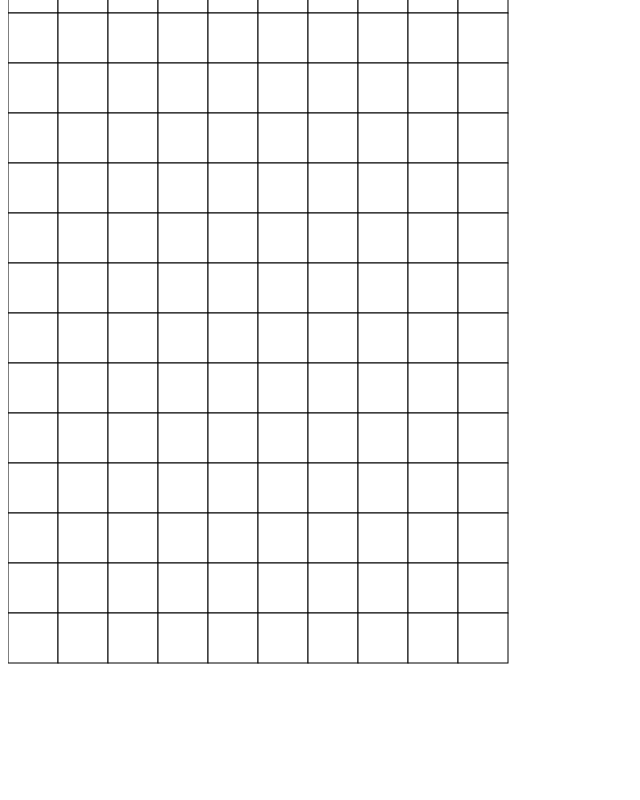
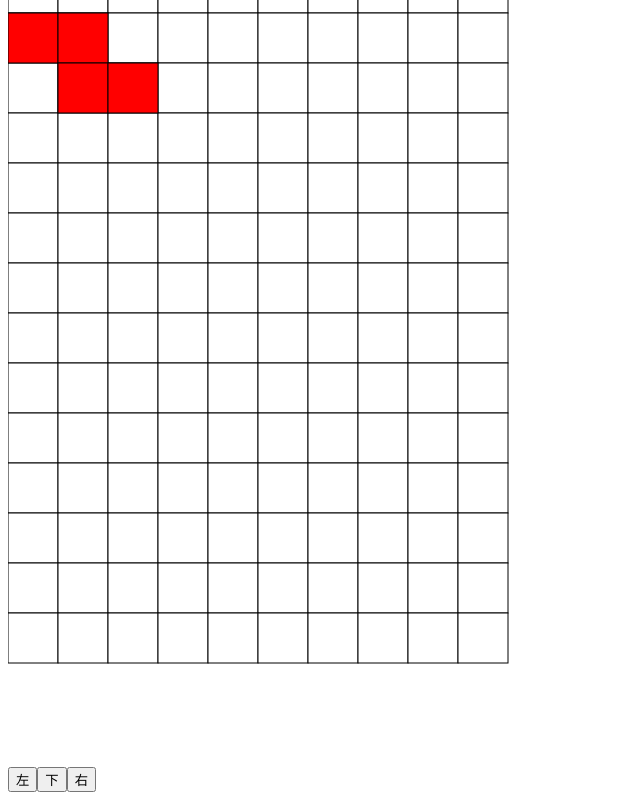
Before and after one commit to wemmaling/Tetris, a React app: page / in a window 1280 px wide. Shown: the part 345-1145 px from the top of the page, without its empty margins (0-640 px from the left). Before the commit the page ends 1120 px from the top, so only its background shows below. Built offline with nearby package versions, Linux system fonts and the light colour scheme.

Commit message:
1、在store中放置静态地图和动态物块的信息 2、完成物块的自动下落以及手动按钮控制的左右下移动

```diff
--- a/app/TetrisMap.jsx
+++ b/app/TetrisMap.jsx
@@ -7,23 +7,22 @@ import { colorMap } from 'resource'
 
 
 function mapStateToProps(state, ownProps) {
-  console.log(state.toJS())
   return state.toObject()
 }
 
 class TetrisMap extends React.Component {
-  componentDidMount() {
-    this.props.dispatch({ type: A.COMPUTE_MAP, tetrisMap: this.props.tetrisMap, row: 2, col: 2, colorName: 'R' })
+  moveTetromino = (dx, dy) => {
+    this.props.dispatch({ type: A.MOVE_TETROMINO, dx, dy })
   }
 
-  // todo 在(row, col)=(2,2)的位置画某个颜色的图形，怎样更新地图
-
-
   render() {
-    const { tetrisMap } = this.props
-    console.log(colorMap)
+    const { tetrisMap, curTetromino } = this.props
+    const { color, delta } = colorMap.get(curTetromino.get('type'))
+    const tRow = curTetromino.get('x')
+    const tCol = curTetromino.get('y')
 
     return (
+      <div>
         <svg width="100%"
              height="1100px"> /* 1、为什么在这里不设置width和height的话，内部元素无法直接撑起父元素的高度 2、设置height="100%"为什么不起作用 */
           {tetrisMap.map((s, row) =>
@@ -37,7 +36,20 @@ class TetrisMap extends React.Component {
               })}
             </g>
           )}
+          <g>
+            {delta.map((every, index) => {
+              const { x, y } = indexToCoordinate(tRow + every[0], tCol + every[1])
+              return (
+                <Cell key={index} x={x} y={y} fill={color} />
+              )
+            })}
+          </g>
         </svg>
+        {/*todo 按钮变成键盘控制*/}
+        <button onClick={() => this.moveTetromino(0, -1)}>左</button>
+        <button onClick={() => this.moveTetromino(1, 0)}>下</button>
+        <button onClick={() => this.moveTetromino(0, 1)}>右</button>
+      </div>
     )
   }
 }
--- a/app/action.js
+++ b/app/action.js
@@ -1,2 +1,3 @@
-export const COMPUTE_MAP = 'COMPUTE_MAP'
 export const UPDATE_MAP = 'UPDATA_MAP'
+export const MOVE_TETROMINO = 'MOVE_TETROMINO'
+export const UPDATE_TETROMINO = 'UPDATE_TETROMINO'
--- a/app/reducer.js
+++ b/app/reducer.js
@@ -1,37 +1,23 @@
-import { List, Map } from 'immutable'
+import { Map, Repeat } from 'immutable'
 import * as A from 'action'
 
 const initialState = Map({
-  tetrisMap: List([
-    List(["X", "X", "X", "X", "X", "X", "X", "X", "X", "X"]),
-    List(["X", "X", "X", "X", "X", "X", "X", "X", "X", "X"]),
-    List(["X", "X", "X", "X", "X", "X", "X", "X", "X", "X"]),
-    List(["X", "X", "X", "X", "X", "X", "X", "X", "X", "X"]),
-    List(["X", "X", "X", "X", "X", "X", "X", "X", "X", "X"]),
-    List(["X", "X", "X", "X", "X", "X", "X", "X", "X", "X"]),
-    List(["X", "X", "X", "X", "X", "X", "X", "X", "X", "X"]),
-    List(["X", "X", "X", "X", "X", "X", "X", "X", "X", "X"]),
-    List(["X", "X", "X", "X", "X", "X", "X", "X", "X", "X"]),
-    List(["X", "X", "X", "X", "X", "X", "X", "X", "X", "X"]),
-    List(["X", "X", "X", "X", "X", "X", "X", "X", "X", "X"]),
-    List(["X", "X", "X", "X", "X", "X", "X", "X", "X", "X"]),
-    List(["X", "X", "X", "X", "X", "X", "X", "X", "X", "X"]),
-    List(["X", "X", "X", "X", "X", "X", "X", "X", "X", "X"]),
-    List(["X", "X", "X", "X", "X", "X", "X", "X", "X", "X"]),
-    List(["X", "X", "X", "X", "X", "X", "X", "X", "X", "X"]),
-    List(["X", "X", "X", "X", "X", "X", "X", "X", "X", "X"]),
-    List(["X", "X", "X", "X", "X", "X", "X", "X", "X", "X"]),
-    List(["X", "X", "X", "X", "X", "X", "X", "X", "X", "X"]),
-    List(["X", "X", "X", "X", "X", "X", "X", "X", "X", "X"]),
-  ]),
+  // 当前存储的背景数据结构
+  tetrisMap: Repeat(Repeat("X", 10), 20),
+  // 正在下落的tetromino类型以及当前坐标
+  curTetromino: Map({ type: 'Z', x: 0, y: 0 }),
+  // curCoordinate: Map({ x: 0, y: 0 }),
 })
 
 export default function updateMap(state = initialState, action) {
   if (action.type === A.UPDATE_MAP) {
     const { newMap } = action
     return state.set('tetrisMap', newMap)
-    // todo 更新地图
-  } else {
+  } else if (action.type === A.UPDATE_TETROMINO) {
+    const { curTetromino } = action
+    return state.set('curTetromino', curTetromino)
+  }
+  else {
     return state
   }
 }
--- a/app/resource.js
+++ b/app/resource.js
@@ -2,11 +2,11 @@ import { Map } from "immutable"
 
 export const colorMap = Map({
   'X': { color: 'white', delta: [] },
-  'R': { color: '#FF0000', delta: [[0, 0], [0, 1], [1, 1], [1, 2]] },
-  'B': { color: '#0000FF', delta: [[0, 0], [1, 0], [1, 1], [1, 2]] },
-  'G': { color: '#00FF00', delta: [[0, 0], [0, 1], [1, -1], [1, 0]] },
-  'Y': { color: '#FFFF00', delta: [[0, 0], [0, 1], [1, 0], [1, 1]] },
-  'O': { color: '#FF9900', delta: [[0, 0], [1, -2], [1, -1], [1, 0]] },
-  'P': { color: '#9900FF', delta: [[0, 0], [1, -1], [1, 0], [1, 1]] },
-  'T': { color: '#00FFFF', delta: [[0, 0], [0, 1], [0, 2], [0, 3]] },
+  'Z': { color: '#FF0000', delta: [[0, 0], [0, 1], [1, 1], [1, 2]] },
+  'J': { color: '#0000FF', delta: [[0, 0], [1, 0], [1, 1], [1, 2]] },
+  'S': { color: '#00FF00', delta: [[0, 0], [0, 1], [1, -1], [1, 0]] },
+  'O': { color: '#FFFF00', delta: [[0, 0], [0, 1], [1, 0], [1, 1]] },
+  'L': { color: '#FF9900', delta: [[0, 0], [1, -2], [1, -1], [1, 0]] },
+  'T': { color: '#9900FF', delta: [[0, 0], [1, -1], [1, 0], [1, 1]] },
+  'I': { color: '#00FFFF', delta: [[0, 0], [0, 1], [0, 2], [0, 3]] },
 })
--- a/app/saga.js
+++ b/app/saga.js
@@ -1,23 +1,32 @@
-import { put, takeEvery, } from 'redux-saga/effects'
-import * as A from 'app/action'
-import { colorMap } from './resource'
+import { put, fork, takeEvery, select } from 'redux-saga/effects'
+import { delay } from 'redux-saga'
+import { Map } from 'immutable'
+import * as A from './action'
 
 export default function* rootSaga() {
-  //todo 添加saga
-  yield takeEvery(A.COMPUTE_MAP, updateMap)
-
+  yield takeEvery(A.MOVE_TETROMINO, moveTetromino)
+  yield fork(dropTetrominoLoop)
 }
 
-function* updateMap({ tetrisMap, row, col, colorName }) {
-  const { delta } = colorMap.get(colorName)
-  let newMap = tetrisMap
-  for (let i = 0; i < 4; i++) {
-    const dx = delta[i][0]
-    const dy = delta[i][1]
-    newMap = newMap.update(row + dx, value => value.update(col + dy, () => colorName))
+function* dropTetrominoLoop() {
+  while (true) {
+    yield delay(1000)
+    const state = yield select()
+
+    yield put({
+      type: A.MOVE_TETROMINO,
+      dx: 1,
+      dy: 0,
+    })
   }
+}
+
+function* moveTetromino({ dx, dy }) {
+  const state = yield select()
+  const curTetromino = state.get('curTetromino')
+  const { x, y, type } = curTetromino.toObject()
   yield put({
-    type: A.UPDATE_MAP,
-    newMap
+    type: A.UPDATE_TETROMINO,
+    curTetromino: Map({ type, x: x + dx, y: y + dy }),
   })
 }
--- a/app/store.js
+++ b/app/store.js
@@ -1,7 +1,7 @@
 import { createStore, applyMiddleware } from 'redux'
 import createSagaMiddleware from 'redux-saga'
 import reducer from 'reducer'
-import rootSaga from 'app/saga'
+import rootSaga from './saga'
 
 const sagaMiddleware = createSagaMiddleware()
 
@@ -10,5 +10,4 @@ export default createStore(
   applyMiddleware(sagaMiddleware)
 )
 
-// todo 为什么在中间件和reducer传参给store后再启动saga
 sagaMiddleware.run(rootSaga)
```
Lines whose indentation alone changed are shown as unchanged.
